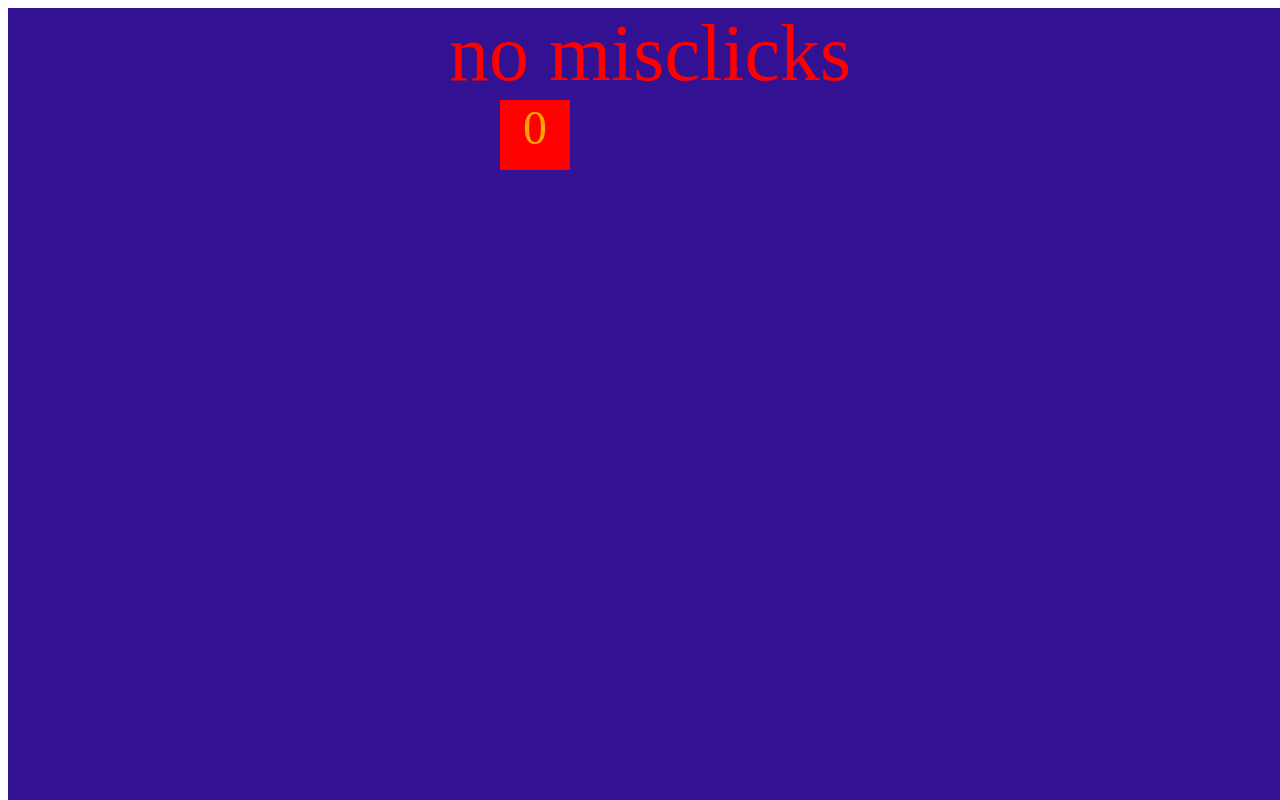
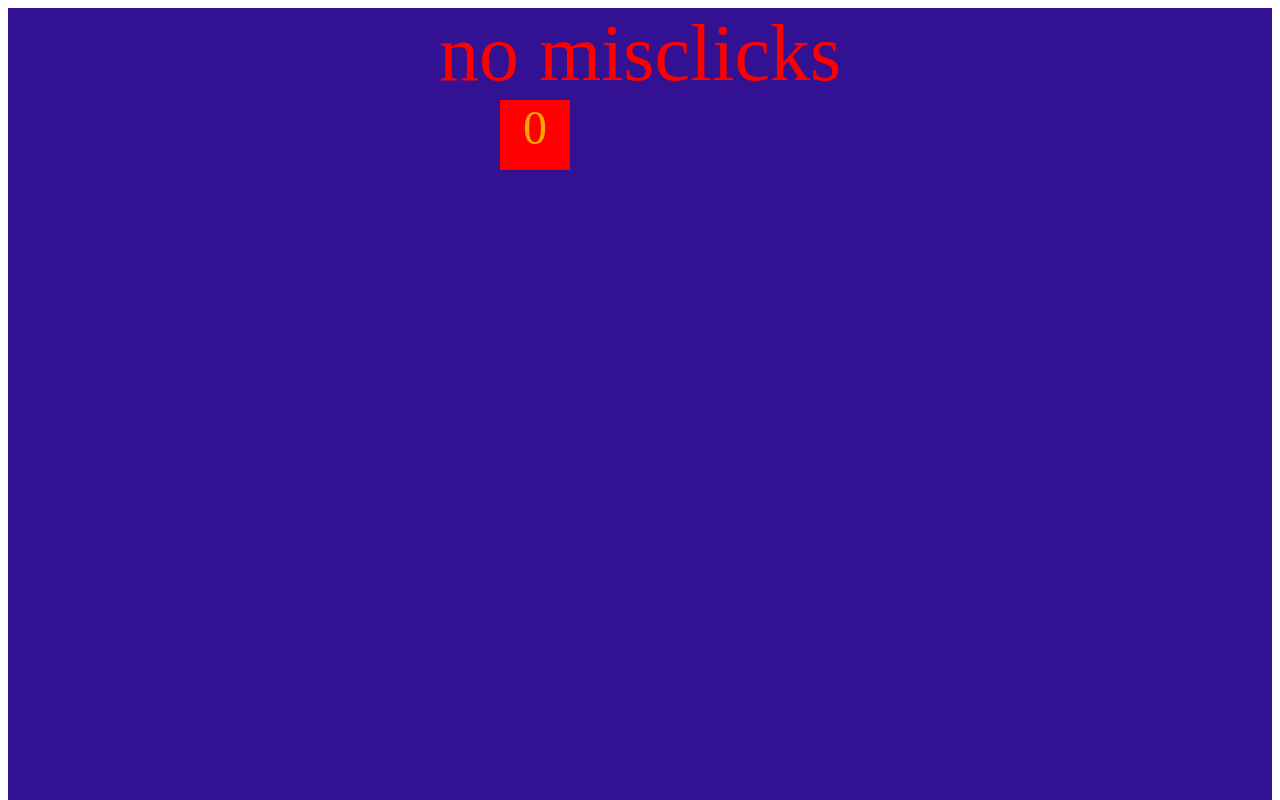
Before and after one commit to jackmooooo/jackmooooo.github.io, a plain HTML site: page portfolio/NoMisclicks/NoMisclicks.html in a window 1280 px wide. Shown: the top 800 px of the page. Drawn offline with nearby package versions, Linux system fonts and the light colour scheme.

Commit message:
plz work

```diff
--- a/portfolio/NoMisclicks/NoMisclicks.html
+++ b/portfolio/NoMisclicks/NoMisclicks.html
@@ -46,6 +46,7 @@
 			var newbox;
 			var dead;
 			var boardWidth;
+			var boardheight;
 			var update;
 			var handleBoxClick;
 			var handeNewBoxClick;
@@ -68,9 +69,11 @@
 			box = $('.box');
 			newbox = $('.newbox');
 			boardWidth = $('.board').width();
+			boardheight = $('.board').height();
 
 			box.css('left', position);
-			newbox.css('width',boardWidth + 20);
+			newbox.css('width',boardWidth);
+			newbox.css('height',boardheight);
 			box.text(points);
 			newbox.text(dead);
 
```
Also changed, not shown: other/underconstruction.html (+1 -1 lines), portfolio/portfolio.html (+1 -1 lines), stuff.html (+1 -1 lines).
